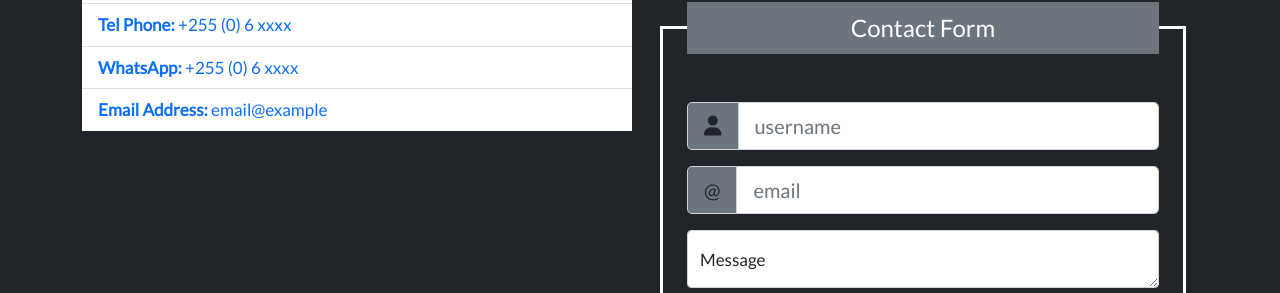
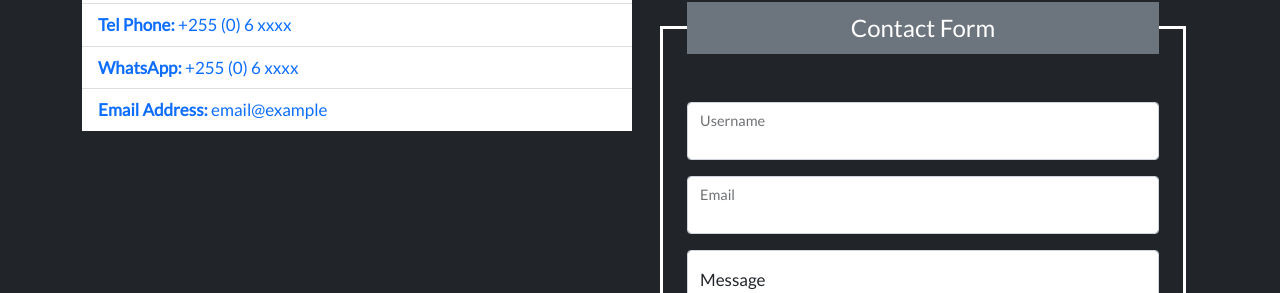
Before and after one commit to msafirijuma/fine-furniture, a plain HTML site: page html-files/contact.html in a window 1280 px wide. Shown: the part 507-800 px from the top of the page. Drawn offline with Linux system fonts and the light colour scheme.

Commit message:
update form section

```diff
--- a/html-files/contact.html
+++ b/html-files/contact.html
@@ -26,7 +26,7 @@
                     </button>
 
                     <div class="collapse navbar-collapse" id="hamburger">
-                        <ul class="navbar-nav ms-auto">
+                        <ul class="navbar-nav ms-auto text-center">
                             <li class="nav-item">
                                 <a href="../index.html" class="nav-link">Home</a>
                             </li>
@@ -107,15 +107,13 @@
                                <form action="" class="form m-2">
                                     <fieldset class="border border-white border-3 p-4 m-1">
                                         <legend class="float-none width-auto p-2 text-white bg-secondary text-center">Contact Form</legend>
-
-                                        <div class="input-group input-group-lg my-3">
-                                           <span class="input-group-text bg-secondary"><i class="fa fa-user"></i></span>
-                                           <input type="text" class="form-control" placeholder="username">
+                                        <div class="form-floating my-3">
+                                            <input type="text" name="username" id="username" class="form-control">
+                                            <label for="message" class="text-dark">Username</label>
                                         </div>
-                                        <div class="input-group input-group-lg  my-3">
-                                           <span class="input-group-text bg-secondary">@</span>
-                                           <input type="email" class="form-control"
-                                           placeholder="email">
+                                        <div class="form-floating my-3">
+                                            <input type="email" name="email" id="email" class="form-control">
+                                            <label for="message" class="text-dark">Email</label>
                                         </div>
                                         <div class="form-floating my-3">
                                             <textarea name="" id="" cols="30" rows="5" placeholder="Message" class="form-control"></textarea>
@@ -159,7 +157,7 @@
                         </a>
                     </li>
                     <li class="nav-item">
-                        <a href="" class="nav-link">
+                        <a href="https://www.instagram.com/finefurniture_tz/" class="nav-link">
                             <i class="fa fa-instagram"></i>
                         </a>
                     </li>
```
